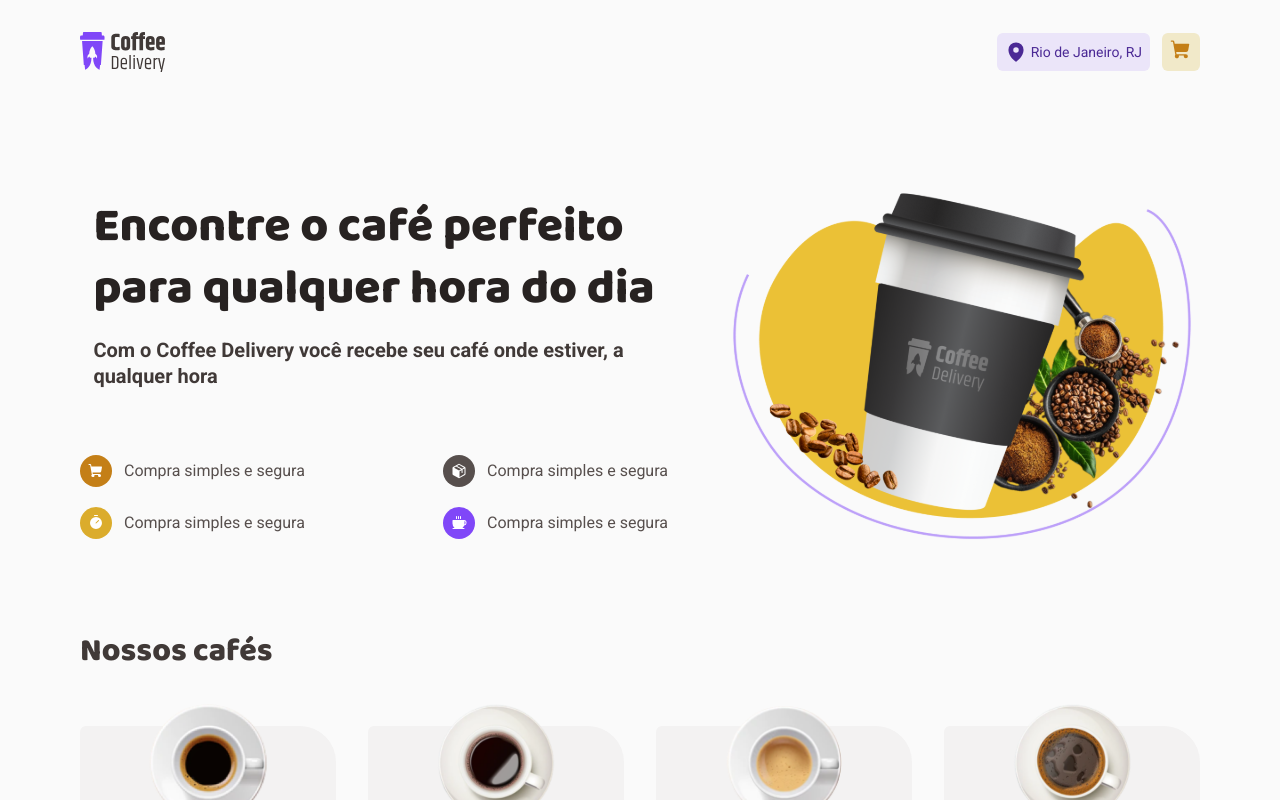
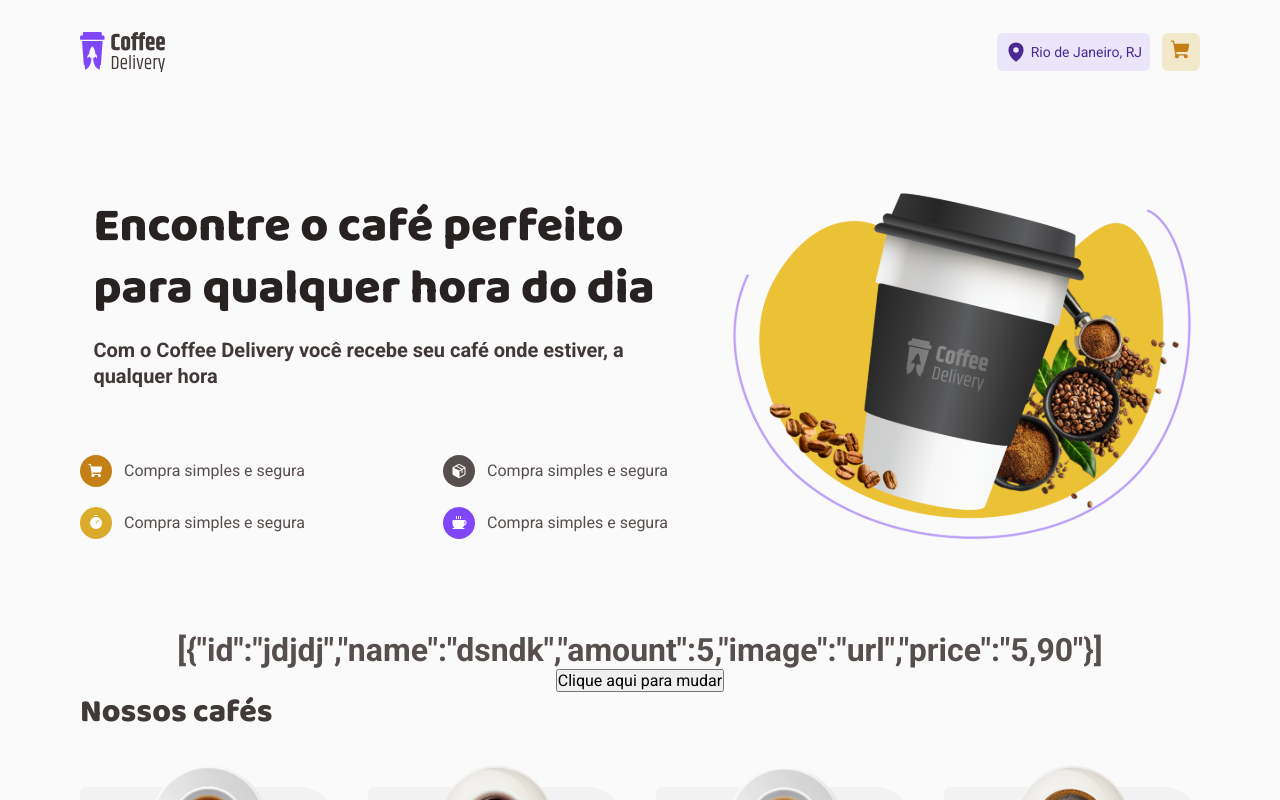
Before and after one commit to bernardo-caetano/coffee-delivery, a React (Vite) app: page / in a window 1280 px wide. Shown: the top 800 px of the page. Built offline with nearby package versions, Linux system fonts and the light colour scheme.

Commit message:
adding context

```diff
--- a/src/App.tsx
+++ b/src/App.tsx
@@ -1,5 +1,6 @@
 import { BrowserRouter } from 'react-router-dom'
 import { ThemeProvider } from 'styled-components'
+import { CartContextProvider } from './contexts/CartContext'
 import { Router } from './Router'
 import { GlobalStyle } from './styles/global'
 import { defaultTheme } from './styles/theme/default'
@@ -8,7 +9,9 @@ function App() {
   return (
     <ThemeProvider theme={defaultTheme}>
       <BrowserRouter>
+      <CartContextProvider>
         <Router />
+      </CartContextProvider>
       </BrowserRouter>
 
       <GlobalStyle />
--- /dev/null
+++ b/src/contexts/CartContext.tsx
@@ -0,0 +1,32 @@
+import { createContext, ReactNode, useState } from 'react'
+
+interface createContextTypes {
+    cartData:cartDataValuesTypes[]
+    setCartDataPopulate: (value: cartDataValuesTypes[]) => void
+}
+
+interface CartContextProviderProps {
+    children: ReactNode
+}
+
+interface cartDataValuesTypes {
+    id?: string
+    name?: string
+    price?: string
+    image?: string
+    amount?: number
+}
+
+export const CartContext = createContext({} as createContextTypes)
+
+export function CartContextProvider({children}:CartContextProviderProps) {
+    const [cartData, setCartData] = useState([{id: 'jdjdj', name: 'dsndk', amount: 5,image:'url',price:'5,90'}])
+    function setCartDataPopulate(value:any){
+        setCartData(value)
+    }
+    return (
+        <CartContext.Provider value={{cartData,setCartDataPopulate}}>
+         {children}
+        </CartContext.Provider>
+    )
+}
--- a/src/pages/Home/index.tsx
+++ b/src/pages/Home/index.tsx
@@ -2,11 +2,16 @@ import { Intro } from './components/Intro'
 import { CoffeeListContainer, CoffeeListContent, HomeContainer, HomeContent, TitleContainer } from './styles'
 import { coffeeList } from '../../assets/content/coffeeList'
 import { CoffeeCard } from './components/CoffeeCard'
+import { useContext } from 'react'
+import { CartContext } from '../../contexts/CartContext'
 export function Home() {
+  const {cartData,setCartDataPopulate} = useContext(CartContext)
   return (
     <HomeContainer>
       <HomeContent>
       <Intro />
+      <h1>{JSON.stringify(cartData)}</h1>
+      <button onClick={() => setCartDataPopulate((prevState:any) => [...prevState,{id: 'gqaSD', name: 'gsdf', amount: 7,image:'url2',price:'6,90'}])}>Clique aqui para mudar</button>
       <CoffeeListContainer>
         <TitleContainer>
         <h3>Nossos cafés</h3>
--- a/src/pages/Success/components/Info/styles.ts
+++ b/src/pages/Success/components/Info/styles.ts
@@ -13,7 +13,6 @@ export const InfoContent = styled(BaseContainer)`
 `
 export const DetailContent = styled(BaseContainer)`
     flex-direction: column;
-    gap:0.5rem;
     align-items: flex-start;
 
     span {
--- a/src/pages/Success/styles.ts
+++ b/src/pages/Success/styles.ts
@@ -14,6 +14,7 @@ export const SuccessContainer = styled(BaseContainer)`
 export const Title = styled(BaseContainer)`
   flex-direction: column;
   align-items: flex-start;
+  margin-bottom: 2.5rem;
 
   h1 {
     font-family: 'Baloo 2';
```
